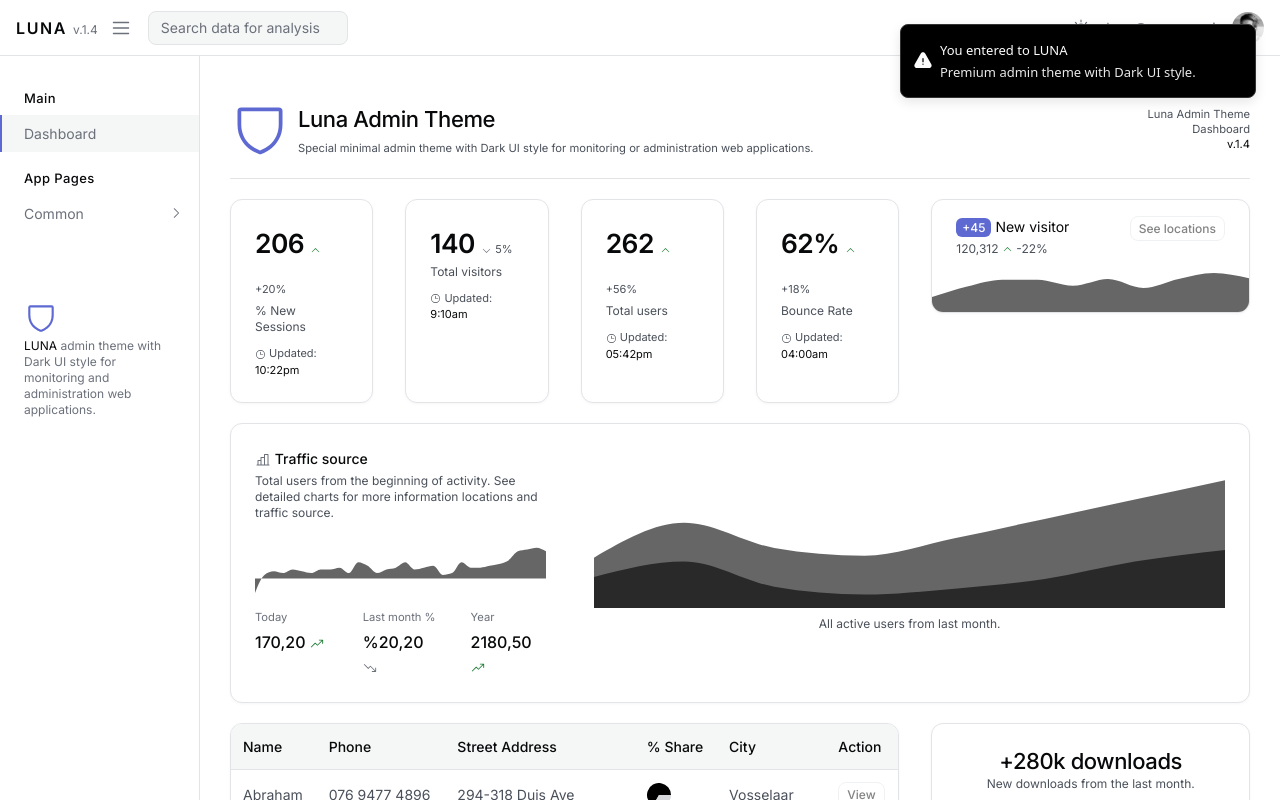
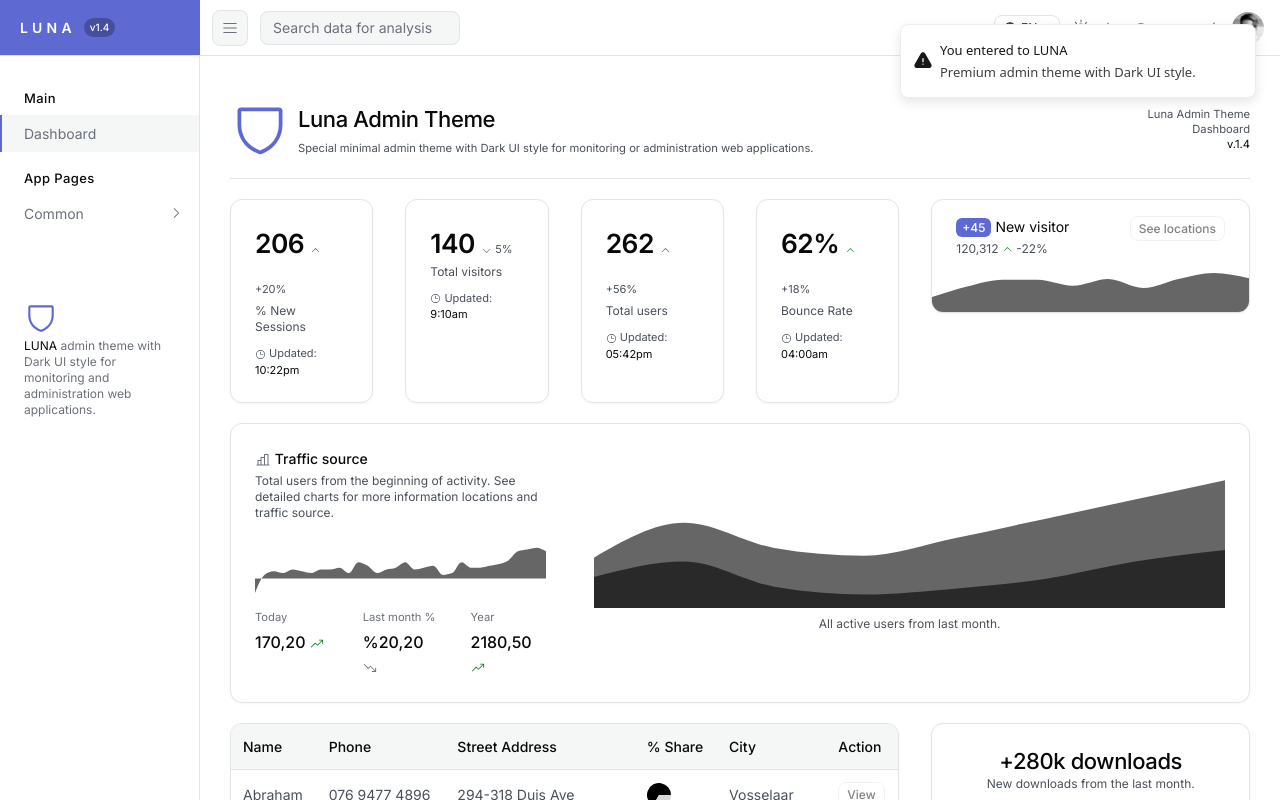
Before and after one commit to louischoleski/leadeasygen-app, a React (Vite) app: page / in a window 1280 px wide. Shown: the top 800 px of the page. Built offline with nearby package versions, Linux system fonts and the light colour scheme.

Commit message:
feat: restore navbar brand block and harden theme consistency

```diff
--- a/src/components/Navbar.tsx
+++ b/src/components/Navbar.tsx
@@ -1,24 +1,38 @@
-import { List, Moon, Sun } from '@phosphor-icons/react'
+import { CaretDown, Globe, List, Moon, Sun } from '@phosphor-icons/react'
+import { useState } from 'react'
 import { Link } from 'react-router-dom'
 import profile from '../assets/profile.jpg'
 import { useTheme } from '../hooks/useTheme'
 
+const locales = ['en', 'fr', 'es'] as const
+type Locale = (typeof locales)[number]
+
 export default function Navbar({ onToggleNav }: { onToggleNav: () => void }) {
   const { theme, toggleTheme } = useTheme()
+  const [locale, setLocale] = useState<Locale>('en')
+  const [localeOpen, setLocaleOpen] = useState(false)
+
   return (
-    <nav className="fixed inset-x-0 top-0 z-30 flex h-14 items-center border-b border-hairline bg-canvas px-4">
-      <Link to="/" className="flex items-baseline gap-1.5 text-base font-semibold tracking-widest text-ink">
-        LUNA<span className="text-xs font-normal tracking-normal text-ink-subtle">v.1.4</span>
+    <nav className="fixed inset-x-0 top-0 z-30 flex h-14 items-center border-b border-hairline bg-canvas pr-4">
+      <Link
+        to="/"
+        className="flex h-full w-[200px] shrink-0 items-center gap-2 bg-primary px-5 transition-colors hover:bg-primary-hover"
+      >
+        <span className="text-sm font-semibold tracking-[0.3em] text-on-primary uppercase">Luna</span>
+        {/* black-tint pill: the spec'd white-tint fails AA contrast under the wordmark */}
+        <span className="rounded-full bg-overlay/25 px-1.5 py-0.5 text-[10px] font-medium text-on-primary">
+          v1.4
+        </span>
       </Link>
       <button
         type="button"
         aria-label="Toggle navigation"
         onClick={onToggleNav}
-        className="ml-3 cursor-pointer text-ink-subtle hover:text-ink"
+        className="ml-3 flex h-9 w-9 cursor-pointer items-center justify-center rounded-md border border-hairline bg-surface-2 text-ink-subtle transition-colors hover:bg-surface-3 hover:text-ink"
       >
-        <List size={22} aria-hidden="true" />
+        <List size={18} aria-hidden="true" />
       </button>
-      <form className="ml-4 hidden md:block" role="search" onSubmit={(e) => e.preventDefault()}>
+      <form className="ml-3 hidden md:block" role="search" onSubmit={(e) => e.preventDefault()}>
         <input
           type="search"
           aria-label="Search"
@@ -26,13 +40,51 @@ export default function Navbar({ onToggleNav }: { onToggleNav: () => void }) {
           className="w-[200px] rounded-md border border-hairline bg-surface-2 px-3 py-1.5 text-sm text-ink outline-none placeholder:text-ink-subtle focus:ring-2 focus:ring-primary-focus/50"
         />
       </form>
+
+      <div
+        className="relative mr-3 ml-auto"
+        onBlur={(e) => {
+          if (!e.currentTarget.contains(e.relatedTarget)) setLocaleOpen(false)
+        }}
+      >
+        <button
+          type="button"
+          aria-label={`Language: ${locale.toUpperCase()}`}
+          aria-haspopup="menu"
+          aria-expanded={localeOpen}
+          onClick={() => setLocaleOpen((o) => !o)}
+          className="flex cursor-pointer items-center gap-1 rounded-md border border-hairline bg-surface-1 px-2 py-1 text-xs font-medium text-ink transition-colors outline-none hover:bg-surface-2 focus-visible:ring-2 focus-visible:ring-primary-focus/50"
+        >
+          <Globe size={14} aria-hidden="true" /> {locale.toUpperCase()}
+          <CaretDown size={10} aria-hidden="true" />
+        </button>
+        {localeOpen && (
+          <div role="menu" className="card absolute top-full right-0 z-40 mt-1 w-24 p-1">
+            {locales.map((l) => (
+              <button
+                key={l}
+                type="button"
+                role="menuitemradio"
+                aria-checked={l === locale}
+                onClick={() => {
+                  setLocale(l)
+                  setLocaleOpen(false)
+                }}
+                className={`block w-full cursor-pointer rounded-sm px-2 py-1.5 text-left text-sm transition-colors hover:bg-surface-2 ${l === locale ? 'font-medium text-ink' : 'text-ink-muted'}`}
+              >
+                {l.toUpperCase()}
+              </button>
+            ))}
+          </div>
+        )}
+      </div>
       <button
         type="button"
         role="switch"
         aria-checked={theme === 'dark'}
         aria-label="Toggle theme"
         onClick={toggleTheme}
-        className="mr-4 ml-auto cursor-pointer text-ink-subtle hover:text-ink"
+        className="mr-4 cursor-pointer text-ink-subtle hover:text-ink"
       >
         {theme === 'dark' ? <Moon size={18} aria-hidden="true" /> : <Sun size={18} aria-hidden="true" />}
       </button>
--- a/src/hooks/useTheme.ts
+++ b/src/hooks/useTheme.ts
@@ -1,24 +1,33 @@
-import { useEffect, useState } from 'react'
+import { useSyncExternalStore } from 'react'
 
 export type Theme = 'light' | 'dark'
 
-// The pre-paint script in index.html owns first-visit resolution
+// The pre-paint script in index.html resolves the initial theme
 // (localStorage, then prefers-color-scheme, then dark); read its result.
-function currentTheme(): Theme {
-  return document.documentElement.classList.contains('light') ? 'light' : 'dark'
+// Module-level store so every consumer (Navbar toggle, Toaster) stays in sync.
+let theme: Theme = document.documentElement.classList.contains('light') ? 'light' : 'dark'
+const listeners = new Set<() => void>()
+
+function applyTheme(next: Theme) {
+  theme = next
+  const root = document.documentElement
+  root.classList.toggle('dark', next === 'dark')
+  root.classList.toggle('light', next === 'light')
+  localStorage.setItem('theme', next)
+  listeners.forEach((listener) => listener())
+}
+
+function subscribe(listener: () => void) {
+  listeners.add(listener)
+  return () => {
+    listeners.delete(listener)
+  }
 }
 
 export function useTheme() {
-  const [theme, setTheme] = useState<Theme>(currentTheme)
-
-  useEffect(() => {
-    const root = document.documentElement
-    root.classList.toggle('dark', theme === 'dark')
-    root.classList.toggle('light', theme === 'light')
-    localStorage.setItem('theme', theme)
-  }, [theme])
-
-  const toggleTheme = () => setTheme((t) => (t === 'dark' ? 'light' : 'dark'))
-
-  return { theme, toggleTheme }
+  const current = useSyncExternalStore(subscribe, () => theme)
+  return {
+    theme: current,
+    toggleTheme: () => applyTheme(current === 'dark' ? 'light' : 'dark'),
+  }
 }
--- a/src/main.tsx
+++ b/src/main.tsx
@@ -3,6 +3,7 @@ import { createRoot } from 'react-dom/client'
 import { BrowserRouter, Navigate, Route, Routes } from 'react-router-dom'
 import { Toaster } from 'sonner'
 import './index.css'
+import { useTheme } from './hooks/useTheme'
 import AppLayout from './layouts/AppLayout'
 import AuthLayout from './layouts/AuthLayout'
 import ForgotPassword from './pages/ForgotPassword'
@@ -11,6 +12,11 @@ import Register from './pages/Register'
 
 // Lazy so the charting library loads only with the dashboard, not the auth pages
 const Dashboard = lazy(() => import('./pages/Dashboard'))
+
+function AppToaster() {
+  const { theme } = useTheme()
+  return <Toaster position="top-right" theme={theme} />
+}
 
 createRoot(document.getElementById('root')!).render(
   <StrictMode>
@@ -31,7 +37,7 @@ createRoot(document.getElementById('root')!).render(
         <Route path="/forgotPassword.html" element={<Navigate to="/forgot-password" replace />} />
         <Route path="*" element={<Navigate to="/" replace />} />
       </Routes>
-      <Toaster position="top-right" theme="dark" />
+      <AppToaster />
     </BrowserRouter>
   </StrictMode>,
 )
```
